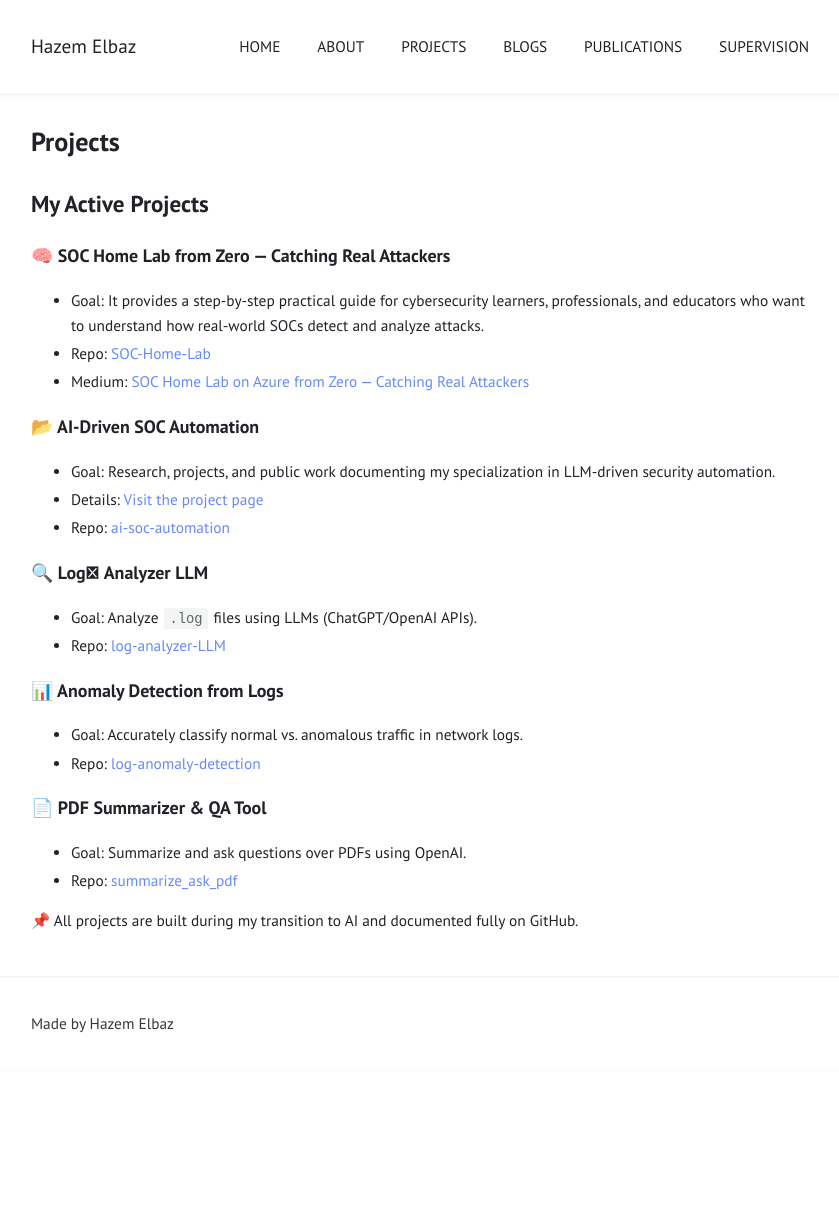
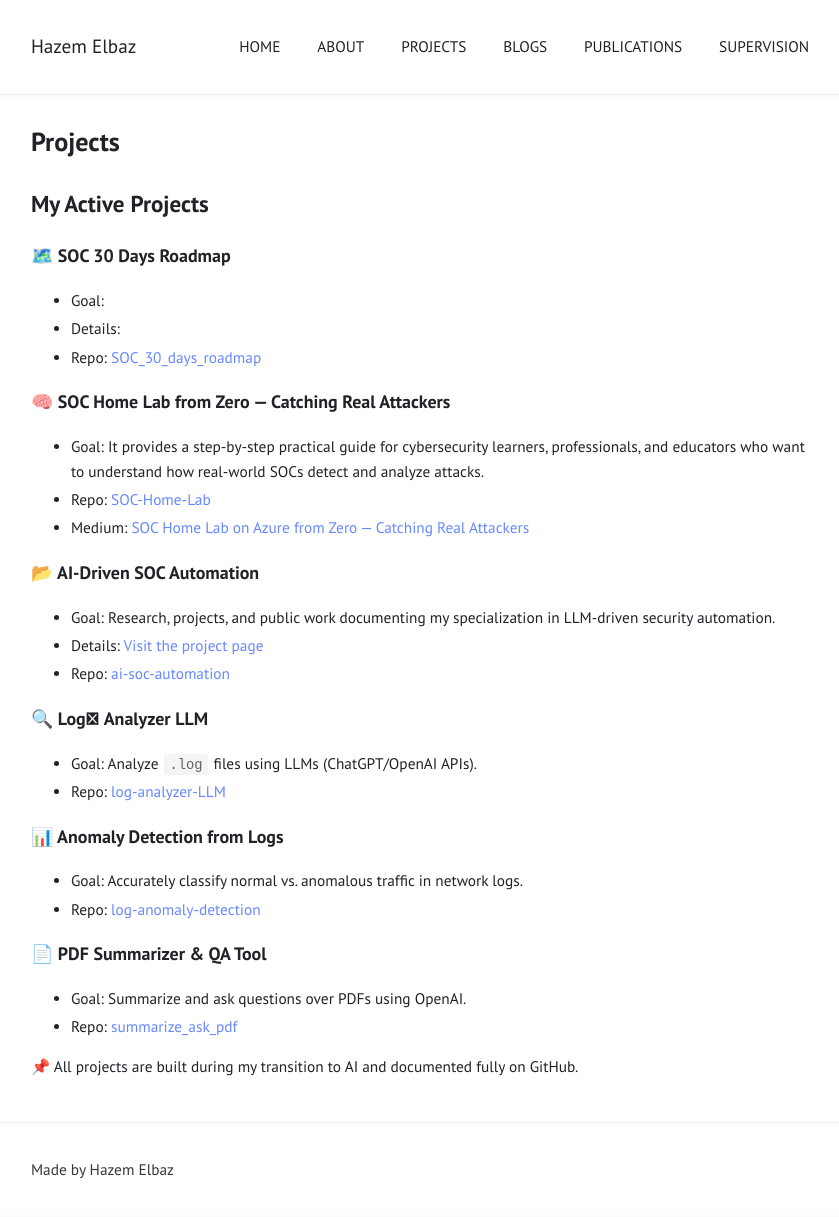
Before and after one commit to elbazhazem/elbazhazem.github.io, a Jekyll site: the page built from projects.md, in a window 1280 px wide. Shown: the whole page, without its empty margins (220-1059 px from the left). Built offline with Jekyll 4.4.1, drawn with Linux system fonts in a browser that asks for light colours; before the commit the page ends 1071 px from its top, so only the background shows below that.

Commit message:
Add SOC 30 Days Roadmap to active projects
Added SOC 30 Days Roadmap project details.

```diff
--- a/projects.md
+++ b/projects.md
@@ -4,6 +4,11 @@ title: "Projects"
 ---
 
 # My Active Projects
+
+### 🗺️ SOC 30 Days Roadmap
+- Goal:
+- Details:
+- Repo: [SOC_30_days_roadmap](https://github.com/elbazhazem/SOC_30_days_roadmap/tree/master)
 
 ### 🧠 SOC Home Lab from Zero — Catching Real Attackers
 - Goal: It provides a step-by-step practical guide for cybersecurity learners, professionals, and educators who want to understand how real-world SOCs detect and analyze attacks.
```
